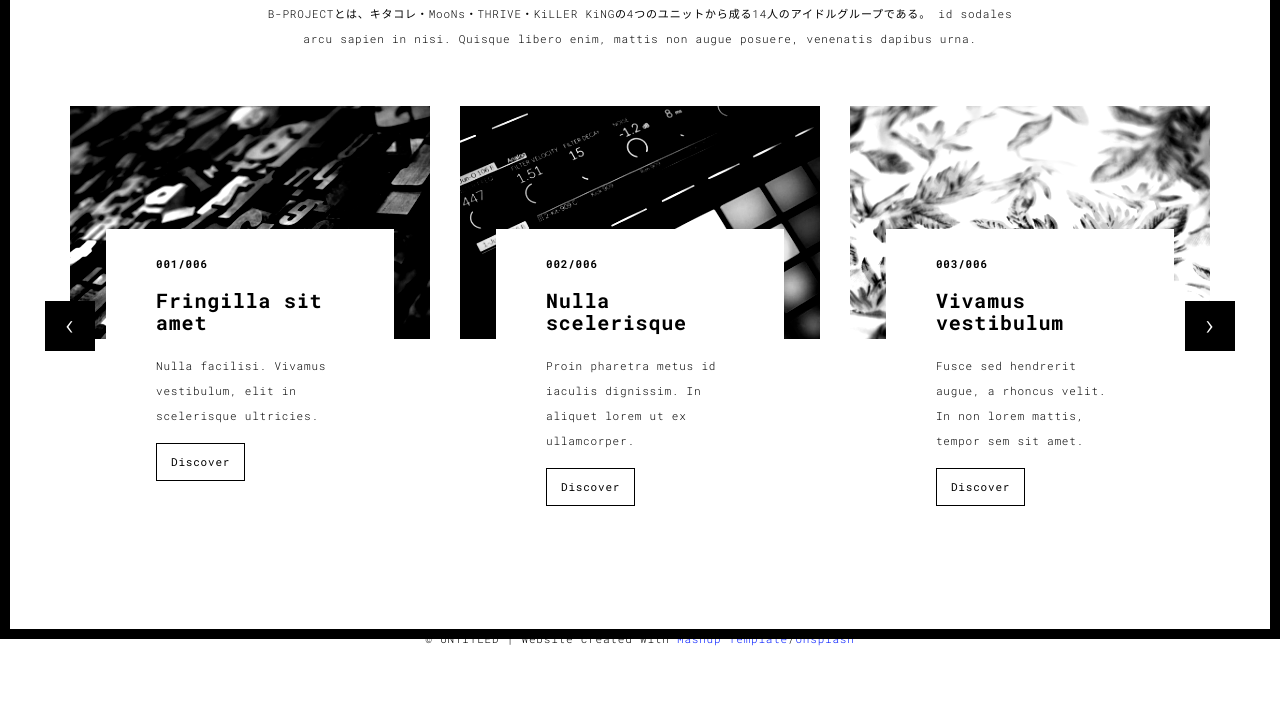
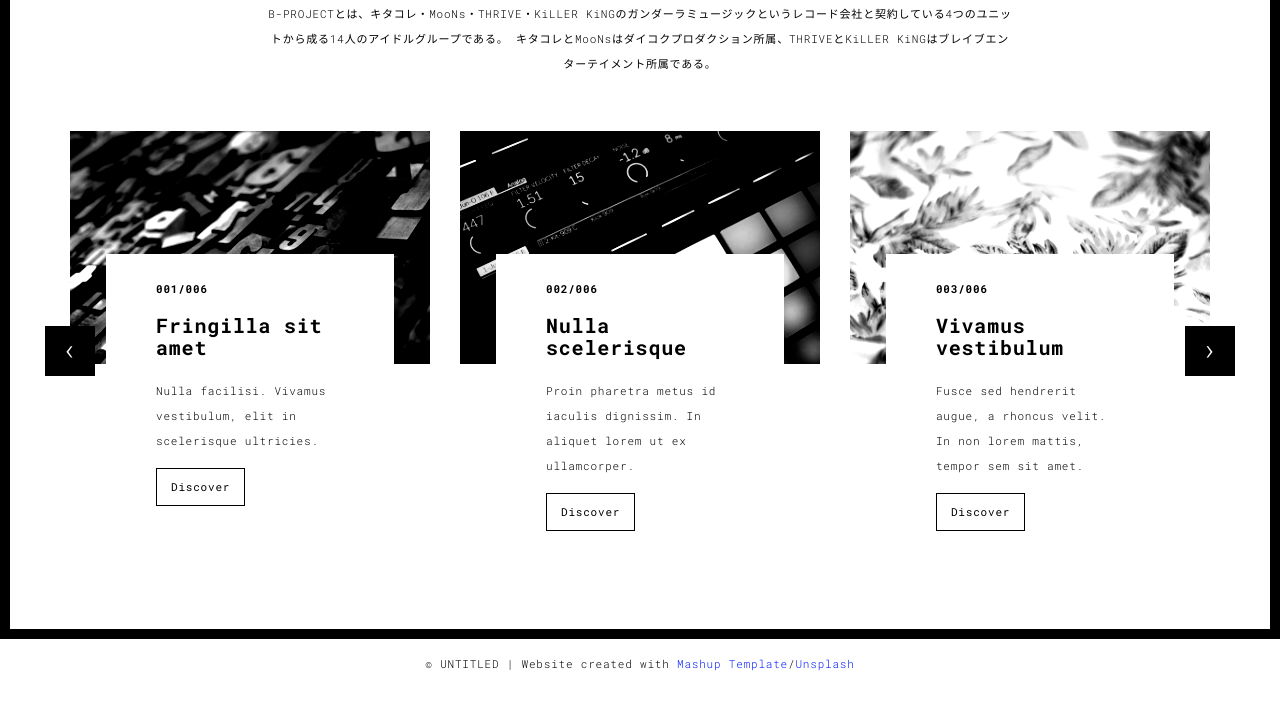
Before and after one commit to nanjakoryaaa/web, a plain HTML site: page works.html in a window 1280 px wide. Shown: the part 161-862 px from the top of the page. Before the commit the page ends 837 px from the top, so only its background shows below. Drawn offline with Linux system fonts and the light colour scheme.

Commit message:
Update works.html

```diff
--- a/works.html
+++ b/works.html
@@ -57,7 +57,8 @@
       <div class="col-sm-8 col-sm-offset-2 section-container-spacer">
         <div class="text-center">
           <h1 class="h2">02 : Works</h1>
-          <p>B-PROJECTとは、キタコレ・MooNs・THRIVE・KiLLER KiNGの4つのユニットから成る14人のアイドルグループである。 id sodales arcu sapien in nisi. Quisque libero enim, mattis non augue posuere, venenatis dapibus urna.</p>
+          <p>B-PROJECTとは、キタコレ・MooNs・THRIVE・KiLLER KiNGのガンダーラミュージックというレコード会社と契約している4つのユニットから成る14人のアイドルグループである。
+            キタコレとMooNsはダイコクプロダクション所属、THRIVEとKiLLER KiNGはブレイブエンターテイメント所属である。</p>
         </div>
       </div>
 
```
